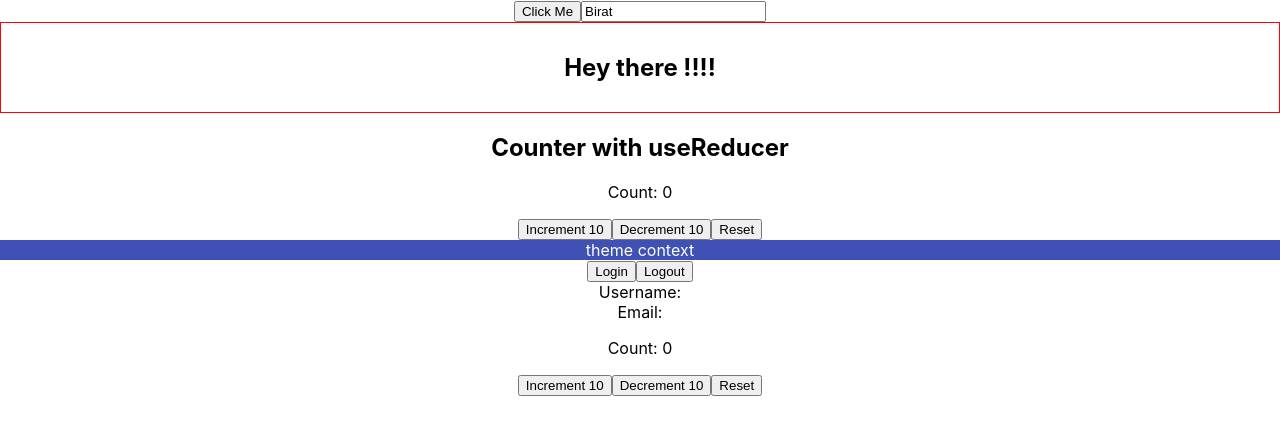
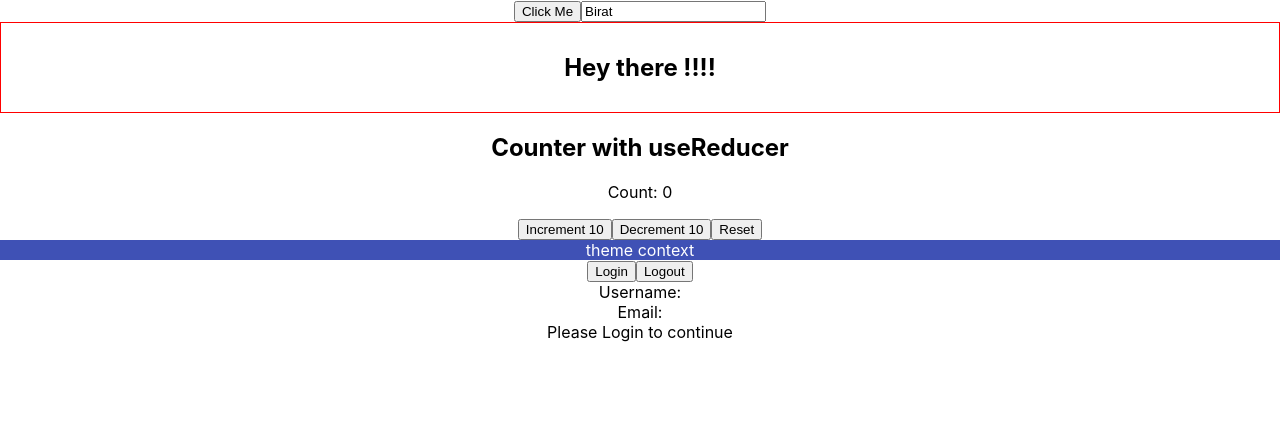
Before and after one commit to birat04/typescript, a React (Create React App) app: page / in a window 1280 px wide. Shown: the top 434 px of the page. Built offline with nearby package versions, Linux system fonts and the light colour scheme.

Commit message:
component props

```diff
--- a/src/App.tsx
+++ b/src/App.tsx
@@ -60,6 +60,8 @@ import { ThemeContextProvider } from './components/context/ThemeContext'
 import { Box } from './components/context/Box'
 import { UserContextProvider } from './components/context/UserContext'
 import { User} from './components/context/User'
+import { Private } from './components/auth/Private'
+import { Profile } from './components/auth/Profile'
 function App () {
     return <div className="App">
       <Button handleClick={(event,id) =>{
@@ -81,7 +83,8 @@ function App () {
             <UserContextProvider>
               <User />
             </UserContextProvider>
-      <Counter />
+            {/* <Counter message = 'The count value is {count}'/> */}
+            <Private isLoggedIn={true} component= {Profile}/>
         </div>
 
       }
--- a/src/components/auth/Login.tsx
+++ b/src/components/auth/Login.tsx
@@ -0,0 +1,3 @@
+export const Login = () => {
+    return <div>Please Login to continue</div>
+}
--- a/src/components/auth/Private.tsx
+++ b/src/components/auth/Private.tsx
@@ -0,0 +1,13 @@
+import {Login} from './Login'
+import {ProfileProps} from './Profile'
+type PrivateProps = {
+    isLoggedIn : boolean
+    component : React.ComponentType<ProfileProps>
+}
+export const Private =  ({isLoggedIn,component: Component} : PrivateProps) => {
+    if(!isLoggedIn){
+        return <Component name = 'Birat Roka'/>
+    } else {
+        return <Login />
+    }
+}
--- a/src/components/auth/Profile.tsx
+++ b/src/components/auth/Profile.tsx
@@ -0,0 +1,7 @@
+export type ProfileProps = {
+    name : string
+}
+export const Profile = ({name} : ProfileProps) => {
+
+    return <div>private Profile component. Name: {name}</div>
+}
```
Lines whose indentation alone changed are shown as unchanged.
